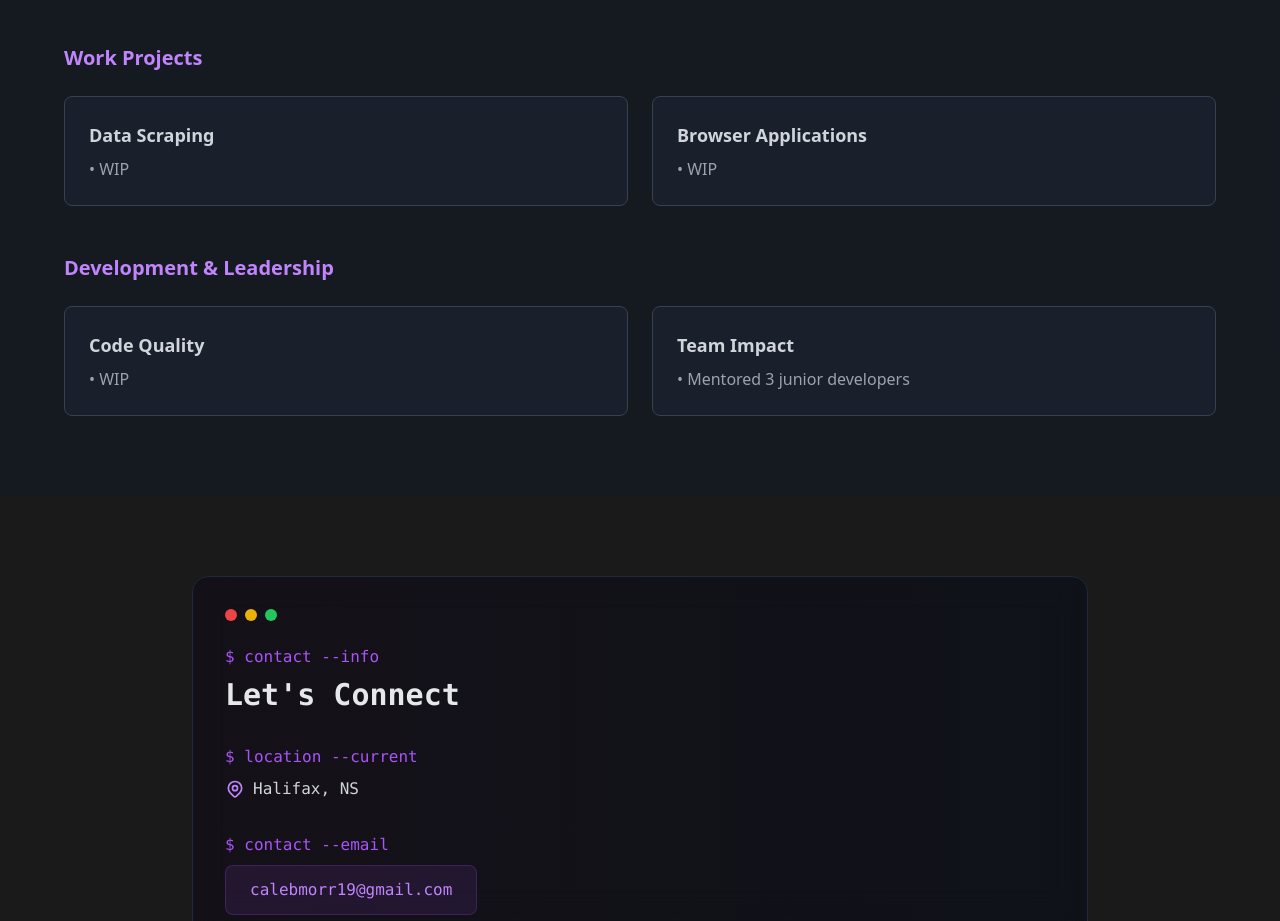
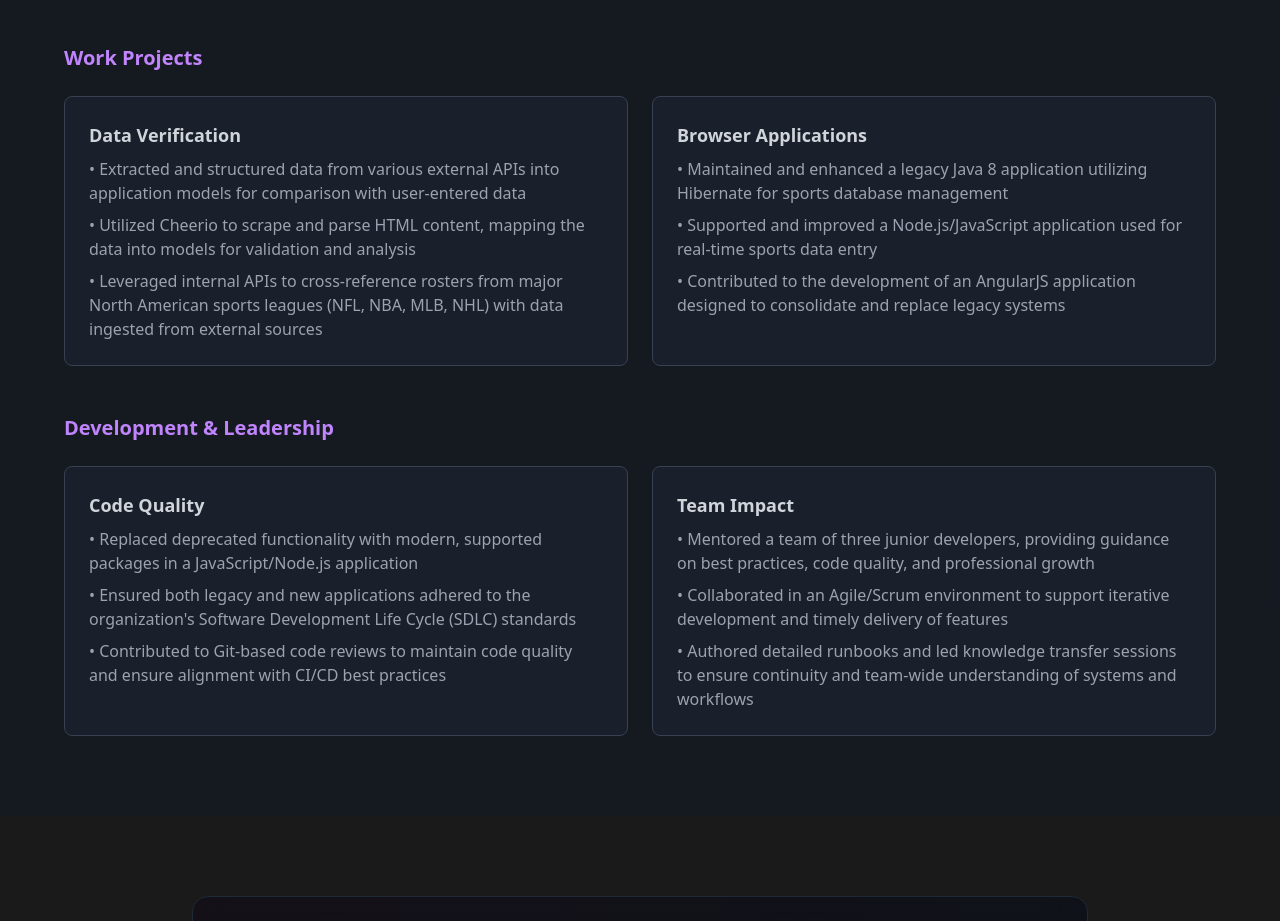
Before and after one commit to CalebMorrison/portfolio, a Next.js app: page / in a window 1280 px wide. Shown: the part 920-1841 px from the top of the page. Built offline with nearby package versions, Linux system fonts and the light colour scheme.

Commit message:
reworking WIP sections

```diff
--- a/app/components/WorkProjectsAchievements.tsx
+++ b/app/components/WorkProjectsAchievements.tsx
@@ -21,9 +21,11 @@ export default function TechnicalMetrics() {
 								viewport={{ once: true }}
 								className="bg-gray-800/50 rounded-lg p-6 border border-gray-700"
 							>
-								<h4 className="text-lg font-semibold text-gray-300">Data Scraping</h4>
+								<h4 className="text-lg font-semibold text-gray-300">Data Verification</h4>
 								<ul className="mt-2 space-y-2 text-gray-400">
-									<li>• WIP</li>
+									<li>• Extracted and structured data from various external APIs into application models for comparison with user-entered data</li>
+									<li>• Utilized Cheerio to scrape and parse HTML content, mapping the data into models for validation and analysis</li>
+									<li>• Leveraged internal APIs to cross-reference rosters from major North American sports leagues (NFL, NBA, MLB, NHL) with data ingested from external sources</li>
 								</ul>
 							</motion.div>
 							<motion.div
@@ -34,7 +36,9 @@ export default function TechnicalMetrics() {
 							>
 								<h4 className="text-lg font-semibold text-gray-300">Browser Applications</h4>
 								<ul className="mt-2 space-y-2 text-gray-400">
-									<li>• WIP</li>
+									<li>• Maintained and enhanced a legacy Java 8 application utilizing Hibernate for sports database management</li>
+									<li>• Supported and improved a Node.js/JavaScript application used for real-time sports data entry</li>
+									<li>• Contributed to the development of an AngularJS application designed to consolidate and replace legacy systems</li>
 								</ul>
 							</motion.div>
 						</div>
@@ -52,7 +56,9 @@ export default function TechnicalMetrics() {
 							>
 								<h4 className="text-lg font-semibold text-gray-300">Code Quality</h4>
 								<ul className="mt-2 space-y-2 text-gray-400">
-									<li>• WIP</li>
+									<li>• Replaced deprecated functionality with modern, supported packages in a JavaScript/Node.js application</li>
+									<li>• Ensured both legacy and new applications adhered to the organization's Software Development Life Cycle (SDLC) standards</li>
+									<li>• Contributed to Git-based code reviews to maintain code quality and ensure alignment with CI/CD best practices</li>
 								</ul>
 							</motion.div>
 							<motion.div
@@ -63,7 +69,9 @@ export default function TechnicalMetrics() {
 							>
 								<h4 className="text-lg font-semibold text-gray-300">Team Impact</h4>
 								<ul className="mt-2 space-y-2 text-gray-400">
-									<li>• Mentored 3 junior developers</li>
+									<li>• Mentored a team of three junior developers, providing guidance on best practices, code quality, and professional growth</li>
+									<li>• Collaborated in an Agile/Scrum environment to support iterative development and timely delivery of features</li>
+									<li>• Authored detailed runbooks and led knowledge transfer sessions to ensure continuity and team-wide understanding of systems and workflows</li>
 								</ul>
 							</motion.div>
 						</div>
```
